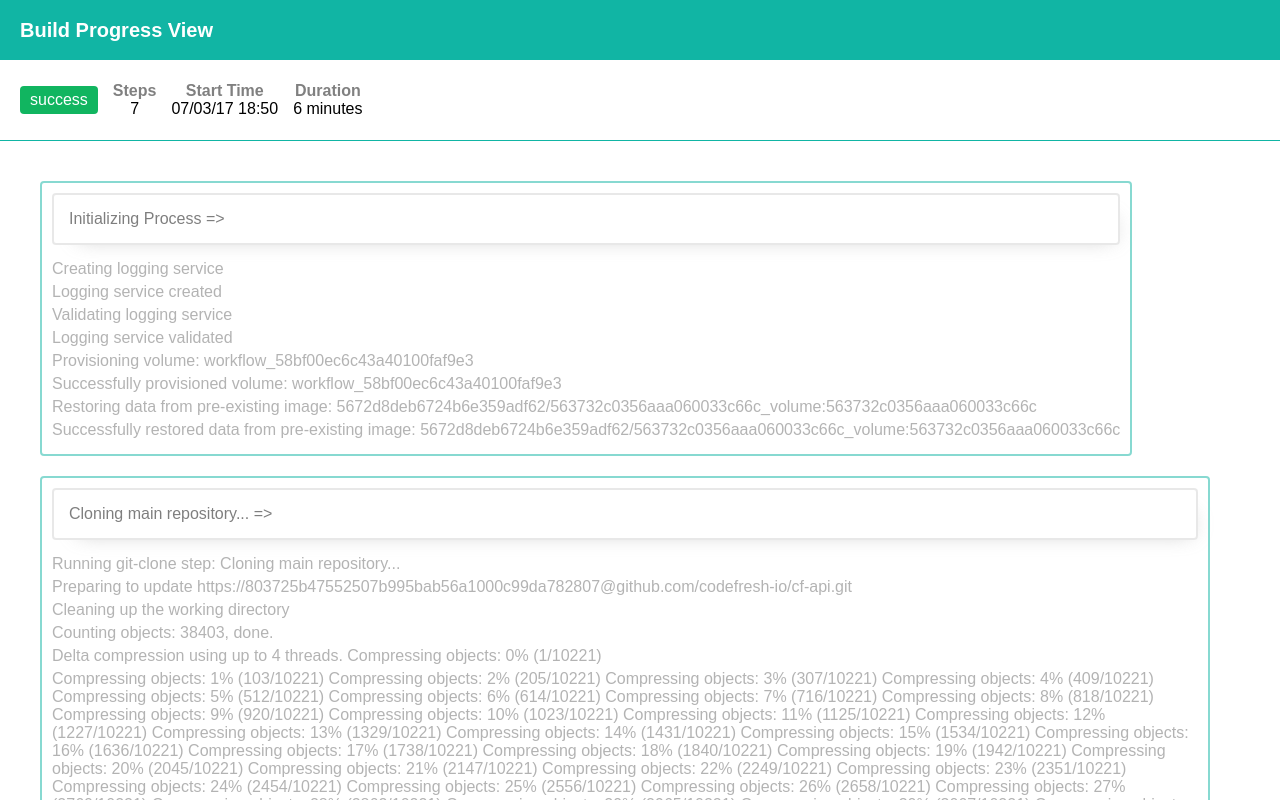
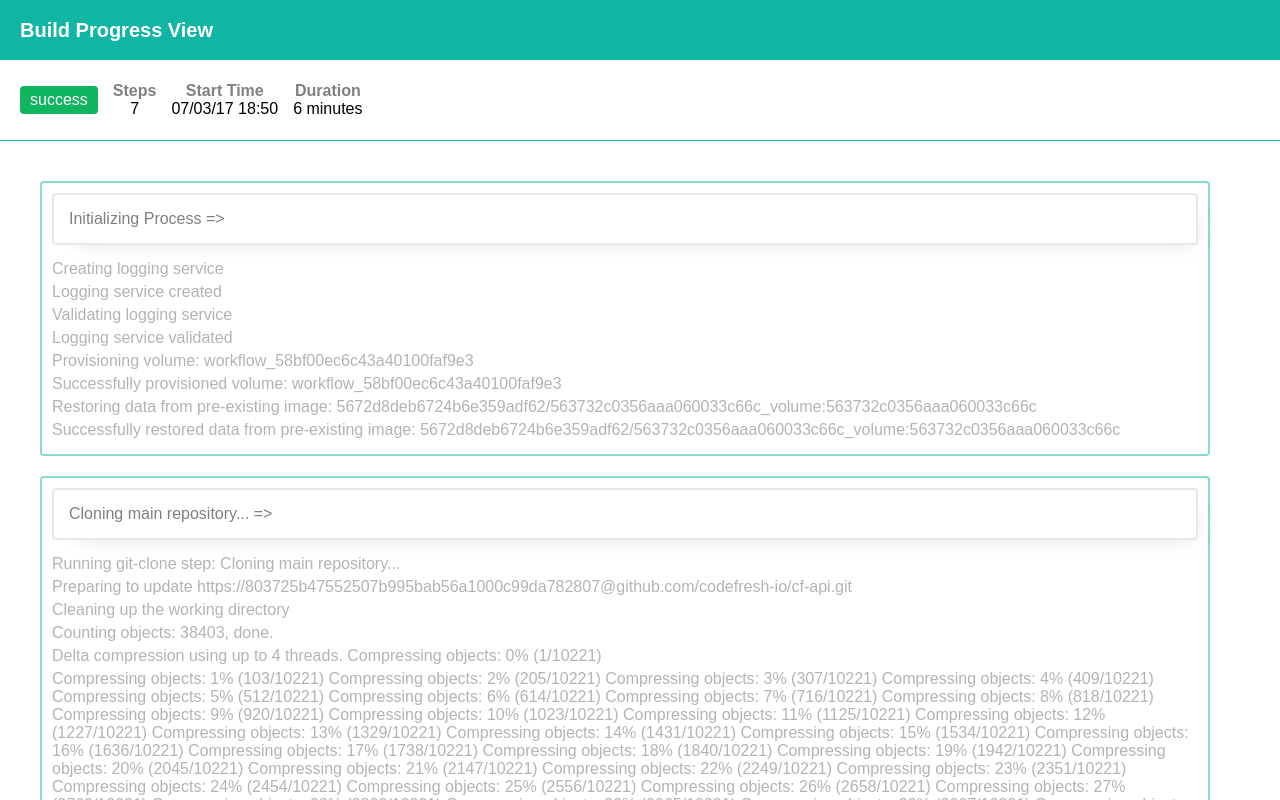
Before and after one commit to liorEhrlich/log-viewer, a React (Create React App) app: page / in a window 1280 px wide. Shown: the top 800 px of the page. Built offline with nearby package versions, Linux system fonts and the light colour scheme.

Commit message:
delete return statement in step component

```diff
--- a/src/Step.js
+++ b/src/Step.js
@@ -2,23 +2,25 @@ import React from "react";
 import styled from "styled-components";
 import StepLogs from "./StepLogs";
 
-const Step = ({ step }) => {
-  return (
-    <Wrapper>
-      <StepTitle>{step.name} =></StepTitle>
-      <StepLogs logs={step.logs} />
-    </Wrapper>
-  );
-};
+const Step = ({ step }) => (
+  <Wrapper>
+    <StepTitle>{step.name} =></StepTitle>
+    <StepLogs logs={step.logs} />
+  </Wrapper>
+);
 
 const Wrapper = styled.div`
-  min-width: 200px;
+  width: 100%;
   border: 2px solid ${(props) => props.theme.primary};
   border-radius: 4px;
   margin-right: 30px;
   margin-bottom: 20px;
   padding: 10px;
   opacity: 0.5;
+
+  :hover {
+    box-shadow: 3px 0px 16px -2px ${(props) => props.theme.primary};
+  }
 `;
 
 const StepTitle = styled.div`
```
